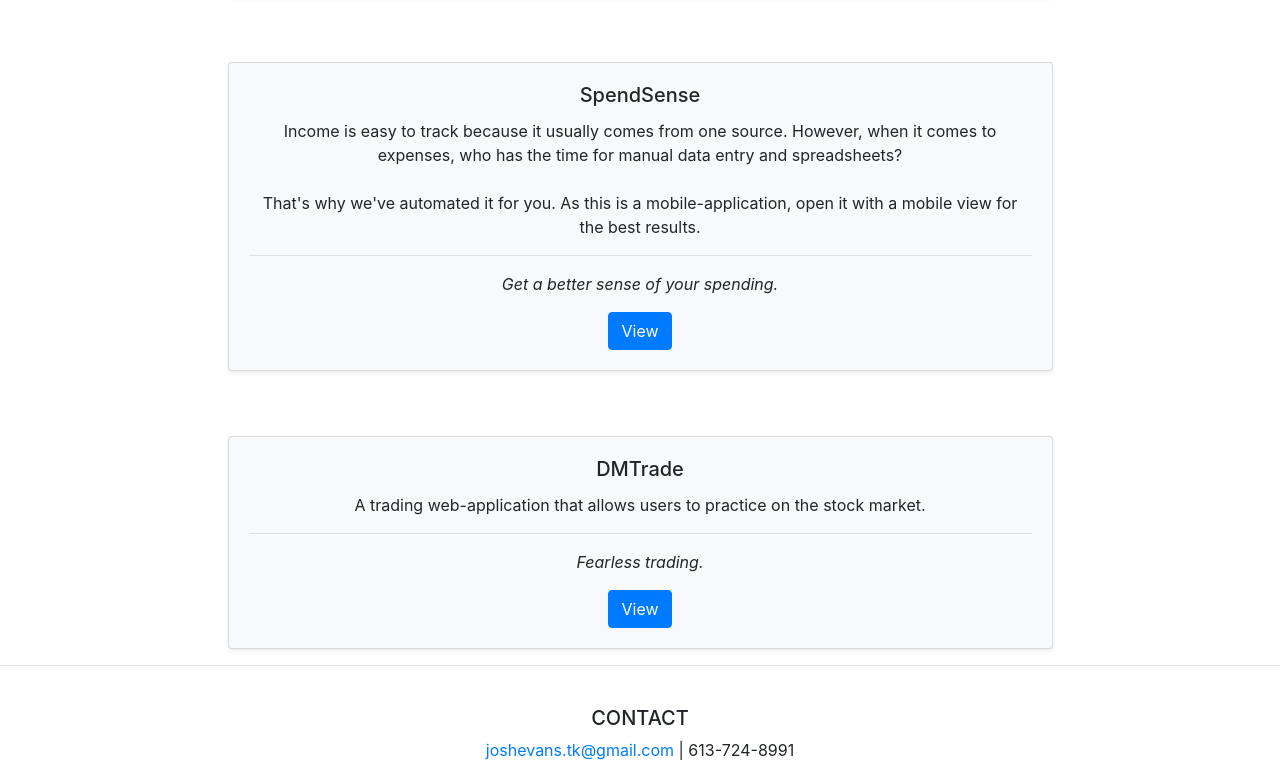
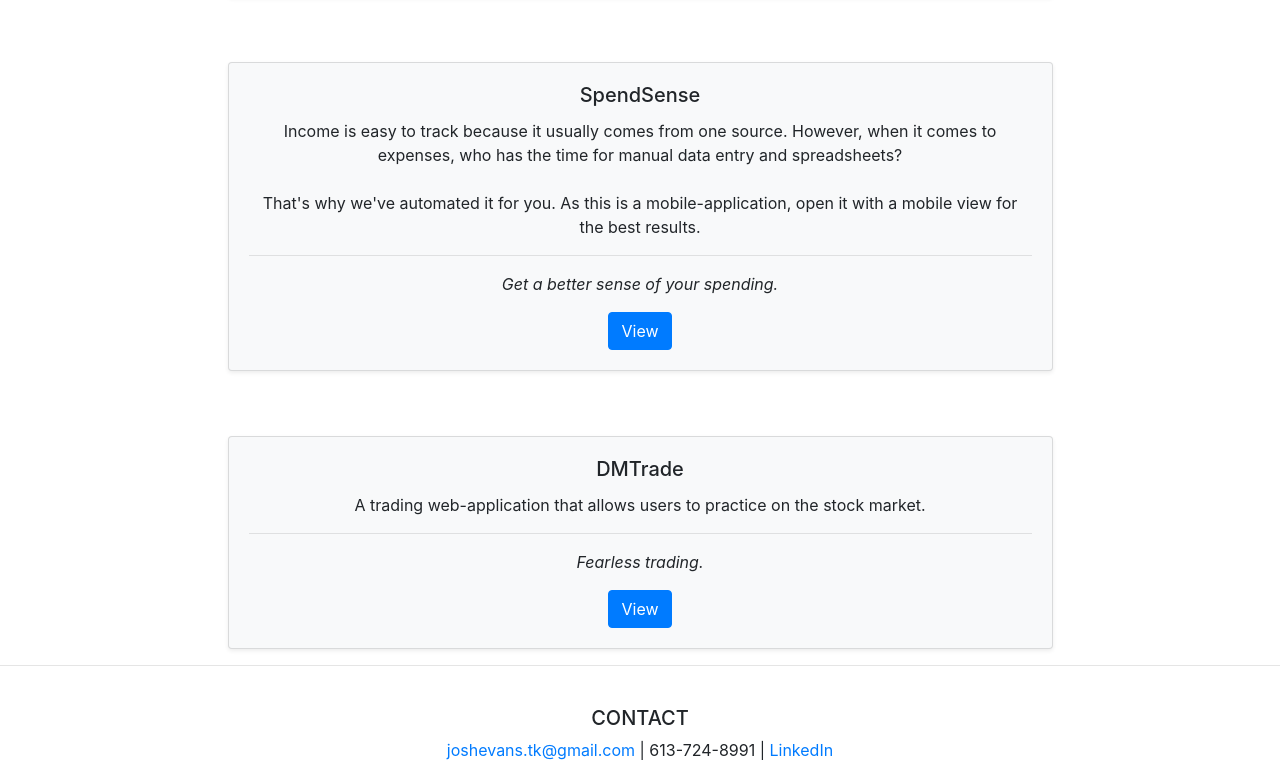
Before and after one commit to Jevan5/JoshsPage, a website: page src/index.html in a window 1280 px wide. Shown: the part 1600-2362 px from the top of the page. Drawn offline with nearby package versions, Linux system fonts and the light colour scheme.

Commit message:
Add reference to LinkedIn

```diff
--- a/src/index.html
+++ b/src/index.html
@@ -180,7 +180,7 @@
                         Contact
                     </h5>
                     <p>
-                        <a href='mailto:joshevans.tk@gmail'>joshevans.tk@gmail.com</a> | 613-724-8991
+		    <a href='mailto:joshevans.tk@gmail'>joshevans.tk@gmail.com</a> | 613-724-8991 | <a href='https://www.linkedin.com/in/joshua-glyn-evans/'>LinkedIn</a>
                     </p>
                 </div>
             </div>
```
